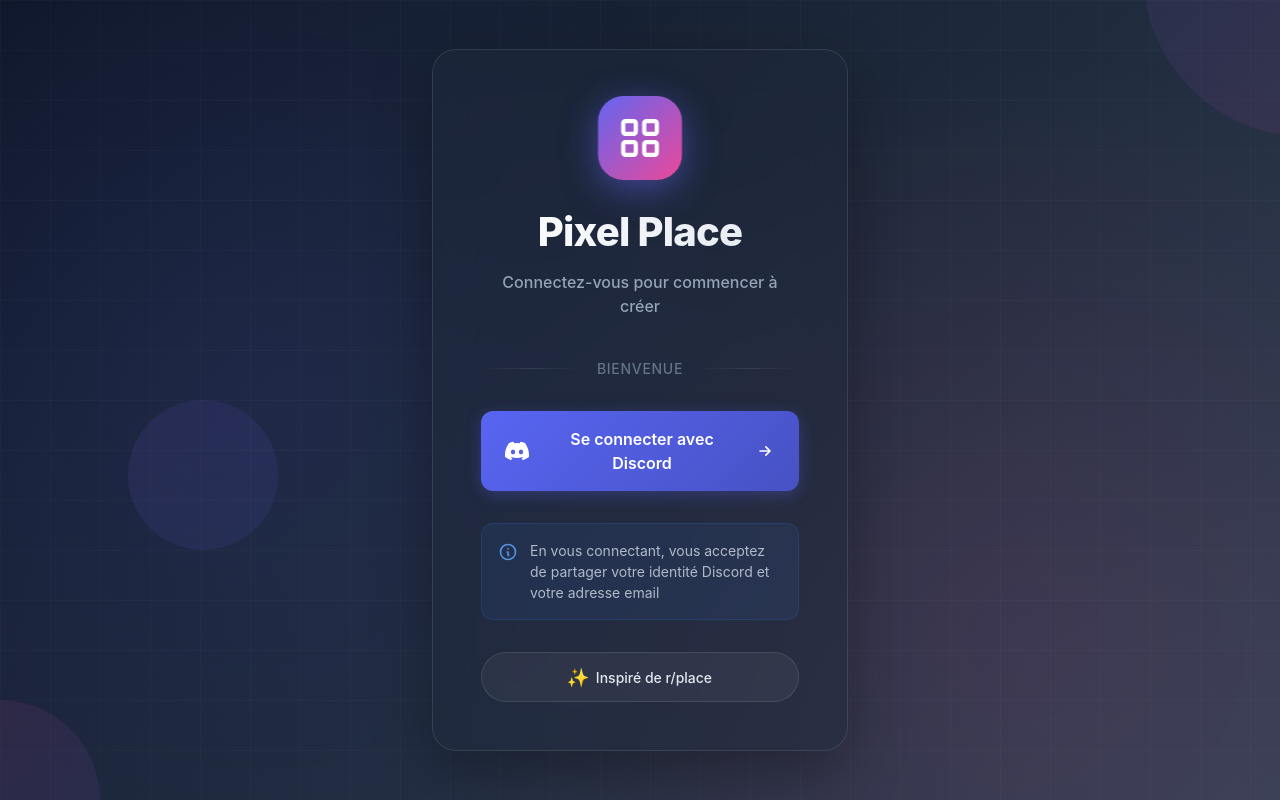
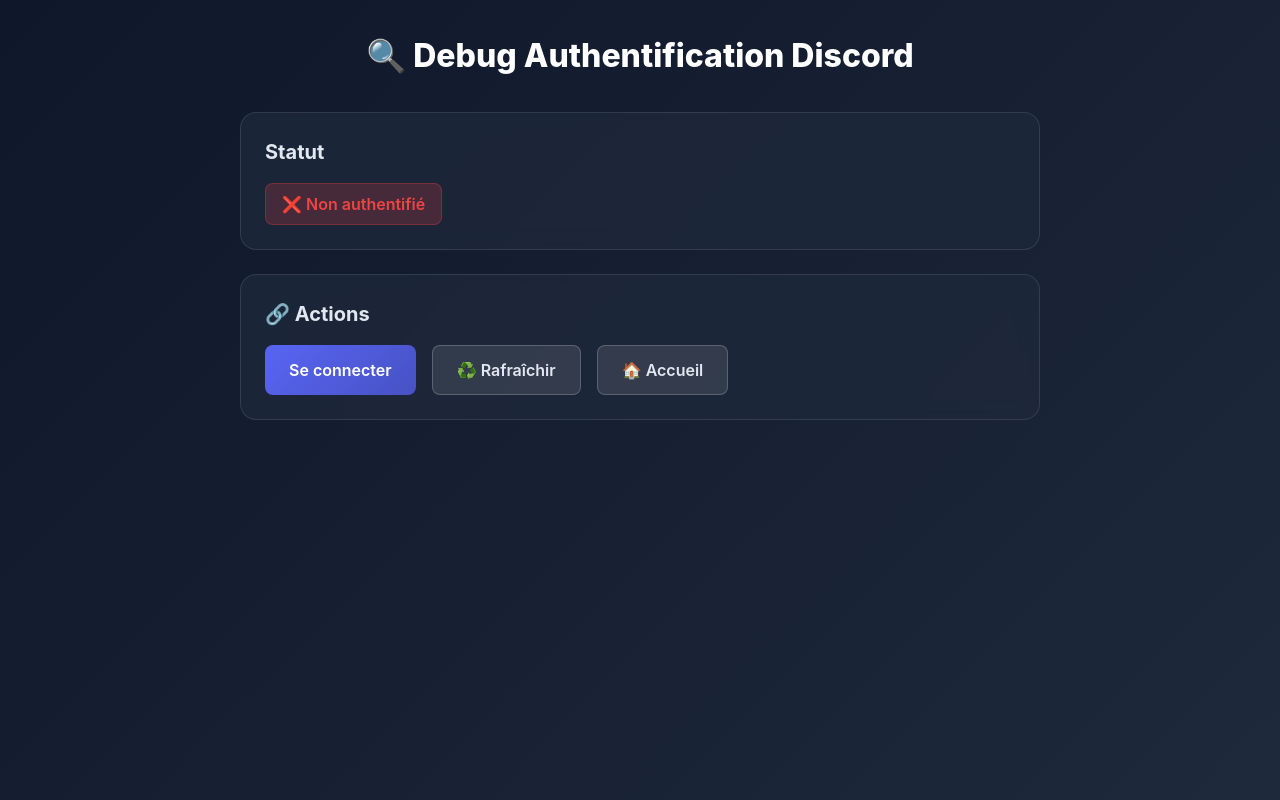
Before and after one commit to Evan-Lab/cloud-native, a Vue app in the folder cloud-native/: page /debug in a window 1280 px wide. Before the commit this address led to /login. Built offline with nearby package versions, Linux system fonts and the light colour scheme; no server answers.

Commit message:
feat: add DebugAuth component for Discord authentication debugging

```diff
--- a/cloud-native/src/router/index.ts
+++ b/cloud-native/src/router/index.ts
@@ -5,6 +5,7 @@
 import LoginPage from '@/views/LoginPage.vue'
 import HomePage from '@/views/HomePage.vue'
 import AuthCallback from '@/views/AuthCallback.vue'
+import DebugAuth from '@/views/DebugAuth.vue'
 
 // Définition des routes
 const routes: RouteRecordRaw[] = [
@@ -28,6 +29,14 @@
     path: '/auth/callback',
     name: 'auth-callback',
     component: AuthCallback,
+    meta: {
+      requiresAuth: false
+    }
+  },
+  {
+    path: '/debug',
+    name: 'debug',
+    component: DebugAuth,
     meta: {
       requiresAuth: false
     }
--- /dev/null
+++ b/cloud-native/src/views/DebugAuth.vue
@@ -0,0 +1,296 @@
+<script setup lang="ts">
+import { ref, onMounted } from 'vue'
+
+const isAuthenticated = ref(false)
+const user = ref<any>(null)
+const token = ref<string | null>(null)
+const tokenExpiry = ref<string | null>(null)
+
+const checkAuth = () => {
+  token.value = localStorage.getItem('discord_token')
+  const userStr = localStorage.getItem('discord_user')
+  const expiry = localStorage.getItem('discord_token_expiry')
+
+  if (userStr) {
+    user.value = JSON.parse(userStr)
+    isAuthenticated.value = true
+  }
+
+  if (expiry) {
+    const expiryDate = new Date(parseInt(expiry))
+    tokenExpiry.value = expiryDate.toLocaleString('fr-FR')
+  }
+}
+
+const logout = () => {
+  localStorage.removeItem('discord_token')
+  localStorage.removeItem('discord_token_type')
+  localStorage.removeItem('discord_token_expiry')
+  localStorage.removeItem('discord_token_scope')
+  localStorage.removeItem('discord_user')
+  checkAuth()
+  window.location.href = '/login'
+}
+
+onMounted(() => {
+  checkAuth()
+  // Écouter les changements d'authentification
+  window.addEventListener('discord-auth-success', checkAuth)
+})
+</script>
+
+<template>
+  <div class="debug-container">
+    <h1 class="title">🔍 Debug Authentification Discord</h1>
+
+    <div class="card">
+      <h2 class="section-title">Statut</h2>
+      <div class="status-badge" :class="{ authenticated: isAuthenticated }">
+        {{ isAuthenticated ? '✅ Authentifié' : '❌ Non authentifié' }}
+      </div>
+    </div>
+
+    <div v-if="isAuthenticated" class="card">
+      <h2 class="section-title">👤 Informations Utilisateur</h2>
+      <div class="info-grid">
+        <div class="info-item">
+          <span class="label">Username:</span>
+          <span class="value">{{ user?.username }}</span>
+        </div>
+        <div class="info-item">
+          <span class="label">ID:</span>
+          <span class="value">{{ user?.id }}</span>
+        </div>
+        <div class="info-item">
+          <span class="label">Email:</span>
+          <span class="value">{{ user?.email || 'N/A' }}</span>
+        </div>
+        <div class="info-item">
+          <span class="label">Global Name:</span>
+          <span class="value">{{ user?.global_name || user?.username }}</span>
+        </div>
+        <div v-if="user?.avatar" class="info-item">
+          <span class="label">Avatar:</span>
+          <img
+            :src="`https://cdn.discordapp.com/avatars/${user.id}/${user.avatar}.png`"
+            alt="Avatar"
+            class="avatar"
+          />
+        </div>
+      </div>
+    </div>
+
+    <div v-if="isAuthenticated" class="card">
+      <h2 class="section-title">🔑 Token</h2>
+      <div class="token-info">
+        <div class="info-item">
+          <span class="label">Token:</span>
+          <code class="token">{{ token?.substring(0, 30) }}...</code>
+        </div>
+        <div class="info-item">
+          <span class="label">Expire le:</span>
+          <span class="value">{{ tokenExpiry }}</span>
+        </div>
+      </div>
+    </div>
+
+    <div class="card">
+      <h2 class="section-title">🔗 Actions</h2>
+      <div class="actions">
+        <button v-if="!isAuthenticated" @click="$router.push('/login')" class="btn btn-primary">
+          Se connecter
+        </button>
+        <button v-if="isAuthenticated" @click="logout" class="btn btn-danger">
+          Se déconnecter
+        </button>
+        <button @click="checkAuth" class="btn btn-secondary">
+          ♻️ Rafraîchir
+        </button>
+        <button @click="$router.push('/')" class="btn btn-secondary">
+          🏠 Accueil
+        </button>
+      </div>
+    </div>
+
+    <div v-if="isAuthenticated" class="card">
+      <h2 class="section-title">📦 localStorage</h2>
+      <pre class="code-block">{{ {
+  discord_token: localStorage.getItem('discord_token')?.substring(0, 30) + '...',
+  discord_token_type: localStorage.getItem('discord_token_type'),
+  discord_token_expiry: localStorage.getItem('discord_token_expiry'),
+  discord_token_scope: localStorage.getItem('discord_token_scope'),
+  discord_user: JSON.parse(localStorage.getItem('discord_user') || '{}')
+} }}</pre>
+    </div>
+  </div>
+</template>
+
+<style scoped>
+.debug-container {
+  min-height: 100vh;
+  background: linear-gradient(135deg, #0f172a 0%, #1e293b 100%);
+  padding: 2rem;
+}
+
+.title {
+  text-align: center;
+  font-size: 2rem;
+  font-weight: 800;
+  color: white;
+  margin-bottom: 2rem;
+}
+
+.card {
+  background: rgba(30, 41, 59, 0.8);
+  border: 1px solid rgba(255, 255, 255, 0.1);
+  border-radius: 1rem;
+  padding: 1.5rem;
+  margin-bottom: 1.5rem;
+  backdrop-filter: blur(10px);
+  max-width: 800px;
+  margin-left: auto;
+  margin-right: auto;
+}
+
+.section-title {
+  font-size: 1.25rem;
+  font-weight: 700;
+  color: #e2e8f0;
+  margin-bottom: 1rem;
+}
+
+.status-badge {
+  display: inline-block;
+  padding: 0.5rem 1rem;
+  border-radius: 0.5rem;
+  font-weight: 600;
+  background: rgba(239, 68, 68, 0.2);
+  color: #ef4444;
+  border: 1px solid rgba(239, 68, 68, 0.3);
+}
+
+.status-badge.authenticated {
+  background: rgba(16, 185, 129, 0.2);
+  color: #10b981;
+  border: 1px solid rgba(16, 185, 129, 0.3);
+}
+
+.info-grid {
+  display: grid;
+  gap: 1rem;
+}
+
+.info-item {
+  display: flex;
+  align-items: center;
+  gap: 1rem;
+}
+
+.label {
+  font-weight: 600;
+  color: #94a3b8;
+  min-width: 120px;
+}
+
+.value {
+  color: #e2e8f0;
+  font-family: monospace;
+}
+
+.avatar {
+  width: 48px;
+  height: 48px;
+  border-radius: 50%;
+  border: 2px solid #6366f1;
+}
+
+.token {
+  background: rgba(0, 0, 0, 0.3);
+  padding: 0.25rem 0.5rem;
+  border-radius: 0.25rem;
+  color: #10b981;
+  font-family: monospace;
+  font-size: 0.875rem;
+}
+
+.token-info {
+  display: grid;
+  gap: 1rem;
+}
+
+.actions {
+  display: flex;
+  gap: 1rem;
+  flex-wrap: wrap;
+}
+
+.btn {
+  padding: 0.75rem 1.5rem;
+  border: none;
+  border-radius: 0.5rem;
+  font-weight: 600;
+  cursor: pointer;
+  transition: all 0.3s ease;
+  font-size: 1rem;
+}
+
+.btn-primary {
+  background: linear-gradient(135deg, #5865f2 0%, #4752c4 100%);
+  color: white;
+}
+
+.btn-primary:hover {
+  transform: translateY(-2px);
+  box-shadow: 0 8px 24px rgba(88, 101, 242, 0.5);
+}
+
+.btn-danger {
+  background: linear-gradient(135deg, #ef4444 0%, #dc2626 100%);
+  color: white;
+}
+
+.btn-danger:hover {
+  transform: translateY(-2px);
+  box-shadow: 0 8px 24px rgba(239, 68, 68, 0.5);
+}
+
+.btn-secondary {
+  background: rgba(255, 255, 255, 0.1);
+  color: #e2e8f0;
+  border: 1px solid rgba(255, 255, 255, 0.2);
+}
+
+.btn-secondary:hover {
+  background: rgba(255, 255, 255, 0.15);
+}
+
+.code-block {
+  background: rgba(0, 0, 0, 0.3);
+  padding: 1rem;
+  border-radius: 0.5rem;
+  color: #10b981;
+  font-family: monospace;
+  font-size: 0.875rem;
+  overflow-x: auto;
+  white-space: pre-wrap;
+  word-wrap: break-word;
+}
+
+@media (max-width: 640px) {
+  .debug-container {
+    padding: 1rem;
+  }
+
+  .title {
+    font-size: 1.5rem;
+  }
+
+  .actions {
+    flex-direction: column;
+  }
+
+  .btn {
+    width: 100%;
+  }
+}
+</style>
```
